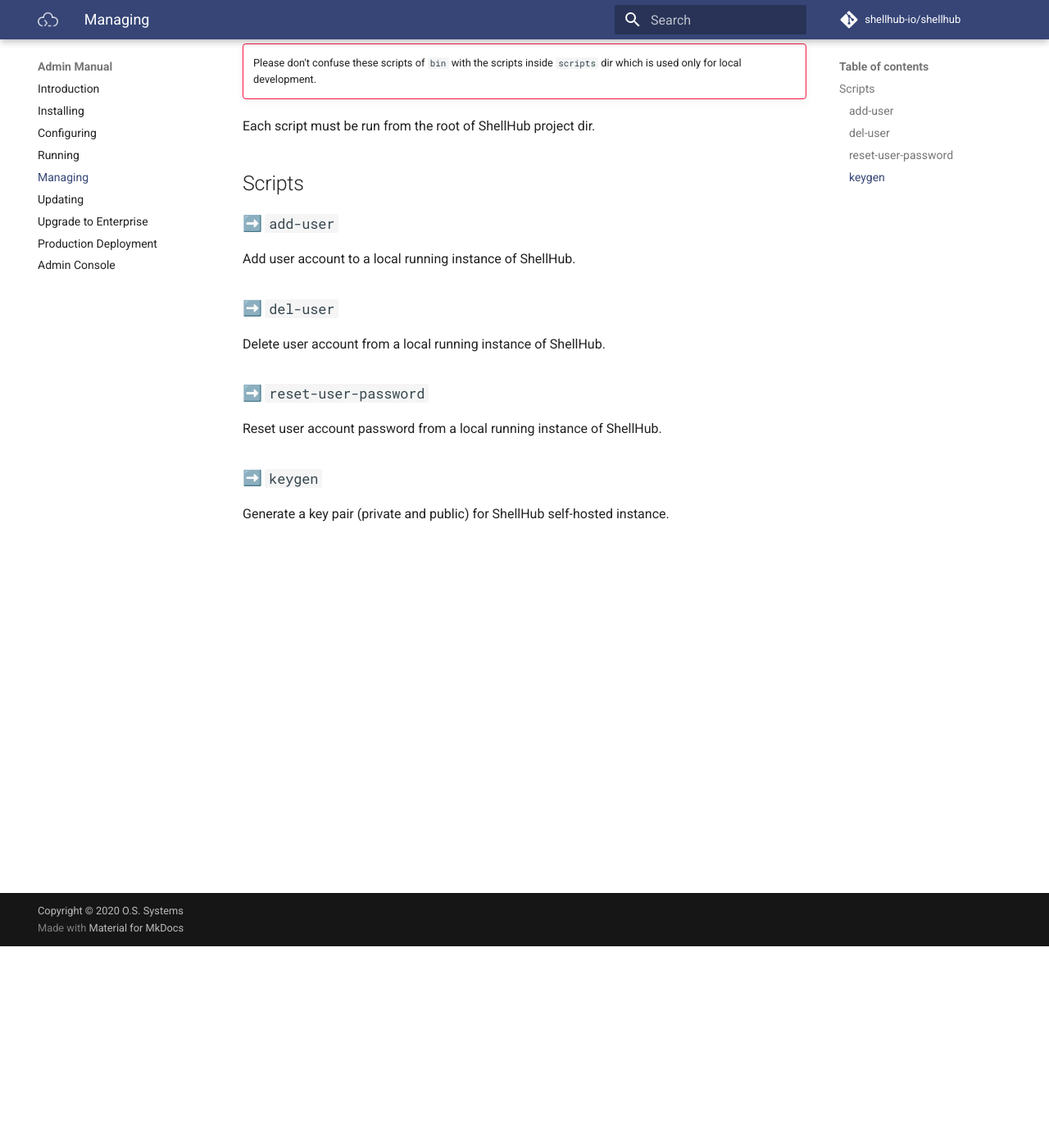
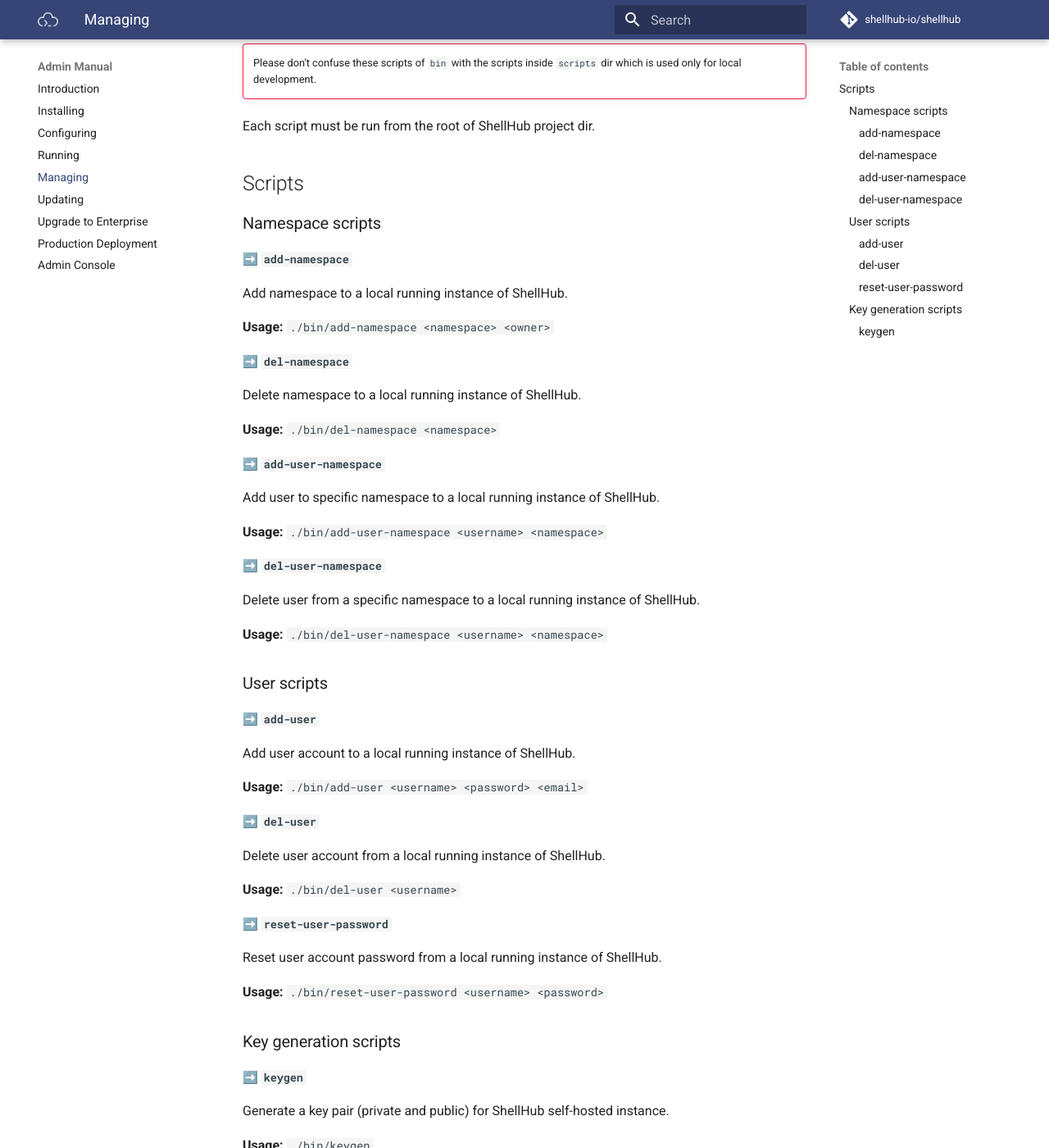
Before and after one commit to shellhub-io/shellhub-io.github.io, an MkDocs documentation site: the page built from docs/admin-manual/managing.md, in a window 1280 px wide and 1400 px high, scrolled down 246 px. Shown: the whole window at 82% size. Built offline with MkDocs 1.6.1 and Material for MkDocs 9.7.7, drawn with Linux system fonts in a browser that asks for light colours; emoji names are drawn with the system emoji font; comment, search, counter and statistics services are not loaded.

Commit message:
admin-manual/managing: update managing scripts
- add description for namespace scripts
- includes usage description
- categorizes types of scripts

```diff
--- a/docs/admin-manual/managing.md
+++ b/docs/admin-manual/managing.md
@@ -9,18 +9,56 @@
 
 ## Scripts
 
-### :arrow_right: `add-user`
+### Namespace scripts
+
+#### :arrow_right: `add-namespace`
+
+Add namespace to a local running instance of ShellHub.
+
+<strong> Usage: </strong>`./bin/add-namespace <namespace> <owner>`
+
+#### :arrow_right: `del-namespace`
+
+Delete namespace to a local running instance of ShellHub.
+
+<strong> Usage: </strong>`./bin/del-namespace <namespace>`
+
+#### :arrow_right: `add-user-namespace`
+
+Add user to specific namespace to a local running instance of ShellHub.
+
+<strong> Usage: </strong>`./bin/add-user-namespace <username> <namespace>`
+
+#### :arrow_right: `del-user-namespace`
+
+Delete user from a specific namespace to a local running instance of ShellHub.
+
+<strong> Usage: </strong>`./bin/del-user-namespace <username> <namespace>`
+
+### User scripts
+
+#### :arrow_right: `add-user`
 
 Add user account to a local running instance of ShellHub.
 
-### :arrow_right: `del-user`
+<strong> Usage: </strong>`./bin/add-user <username> <password> <email>`
+
+#### :arrow_right: `del-user`
 
 Delete user account from a local running instance of ShellHub.
 
-### :arrow_right: `reset-user-password`
+<strong> Usage: </strong>`./bin/del-user <username>`
+
+#### :arrow_right: `reset-user-password`
 
 Reset user account password from a local running instance of ShellHub.
 
-### :arrow_right: `keygen`
+<strong>Usage:</strong> `./bin/reset-user-password <username> <password>`
+
+### Key generation scripts
+
+#### :arrow_right: `keygen`
 
 Generate a key pair (private and public) for ShellHub self-hosted instance.
+
+<strong> Usage: </strong>`./bin/keygen`
```
